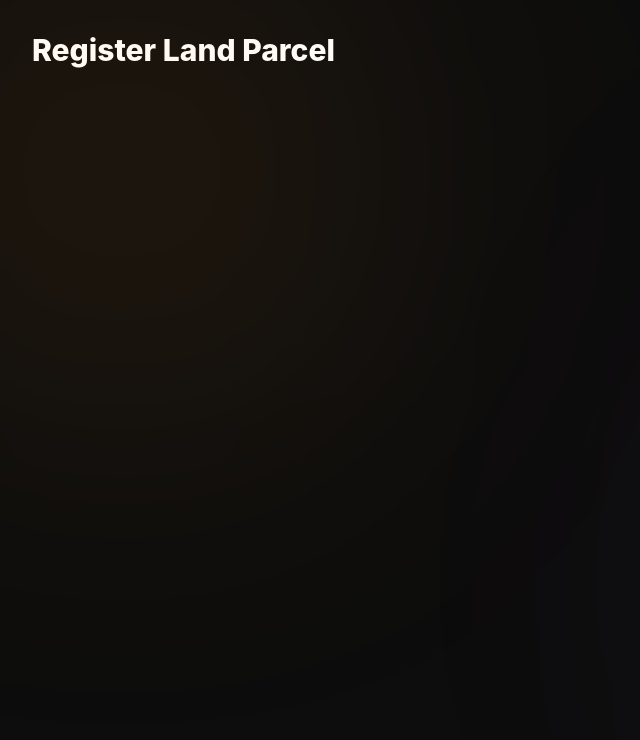
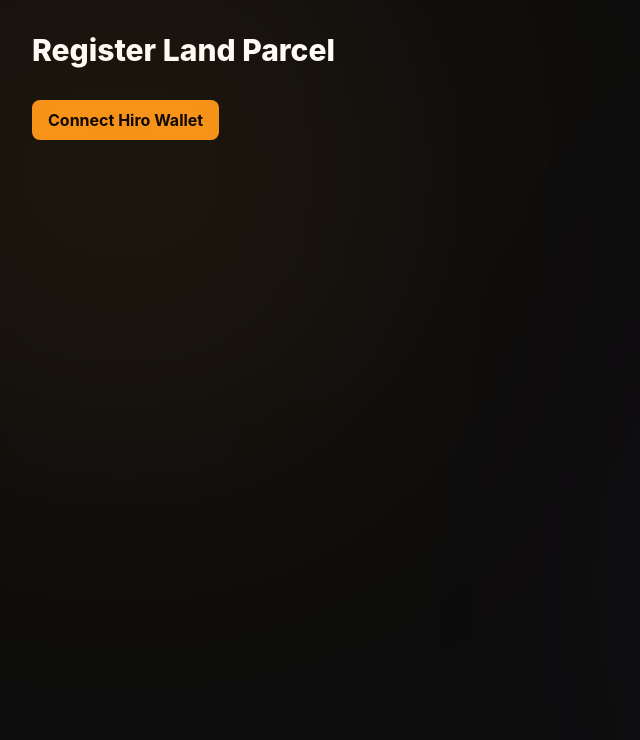
Before and after one commit to cryptolucks/BlockPlot, a Next.js app in the folder frontend/: page /register in a window 1280 px wide. Shown: the top 740 px of the page, without its empty margins (0-640 px from the left). Built offline with nearby package versions, Linux system fonts and the light colour scheme.

Commit message:
feat: implement Stacks Hiro Wallet connection state and simulation logic

```diff
--- a/frontend/src/app/register/page.tsx
+++ b/frontend/src/app/register/page.tsx
@@ -1,10 +1,29 @@
 "use client";
+import { useState } from "react";
 export default function RegisterPage() {
+  const [walletConnected, setWalletConnected] = useState(false);
+  const [isConnecting, setIsConnecting] = useState(false);
+  const [walletAddress, setWalletAddress] = useState("");
+
+  const handleConnectWallet = () => {
+    setIsConnecting(true);
+    setTimeout(() => {
+      setWalletConnected(true);
+      setWalletAddress("SP2JDXP3F6A7H2E9X39Z1A78B45CD67EF89AB");
+      setIsConnecting(false);
+    }, 1000);
+  };
+
   return (
     <div className="min-h-screen bg-[#0D0D0D] text-white relative overflow-hidden font-sans">
       <div className="absolute top-[-10%] left-[-10%] w-[500px] h-[500px] bg-[#F7931A]/10 blur-[150px] rounded-full pointer-events-none" />
       <div className="absolute bottom-[-10%] right-[-10%] w-[600px] h-[600px] bg-purple-600/10 blur-[180px] rounded-full pointer-events-none" />
       <h1 className="text-3xl font-extrabold m-8">Register Land Parcel</h1>
+      <div className="m-8">
+        <button onClick={handleConnectWallet} className="bg-[#F7931A] text-black px-4 py-2 font-bold rounded-lg">
+          {walletConnected ? `Connected: ${walletAddress}` : "Connect Hiro Wallet"}
+        </button>
+      </div>
     </div>
   );
 }
```
